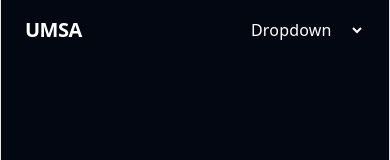
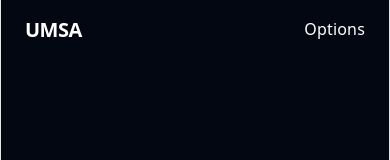
Before and after one commit to UoaWDCC/umsa, a React (Vite) app in the folder client/: page / in a window 390 px wide. Shown: the top 160 px of the page. Built offline with nearby package versions, Linux system fonts and the light colour scheme.

Commit message:
feat: revamped dropdown
each dropdown option now goes to a different page via route

```diff
--- a/client/src/components/Navbar.tsx
+++ b/client/src/components/Navbar.tsx
@@ -1,8 +1,14 @@
 import { Link, NavLink } from 'react-router-dom';
-import { useNavigate } from "react-router-dom";
-
+import React, { useState } from 'react';
 
 export default function Navbar() {
+
+  const [isOpen, setIsOpen] = useState(false);
+
+  const toggleDropdown = () => {
+    setIsOpen(!isOpen);
+    }
+
   const linkClass = ({ isActive }: { isActive: boolean }) =>
     `transition-colors hover:text-white ${isActive ? 'text-white font-semibold' : 'text-gray-400'}`;
 
@@ -10,9 +16,11 @@ export default function Navbar() {
 
   <nav className="mx-6 py-4">
     <div className="max-w-6xl mx-auto flex items-center justify-between">
+
       <Link to="/" className="text-xl font-bold tracking-tight">
         UMSA
       </Link>
+
       {/* shows on desktop screens (hidden at first) */}
       <div className="hidden md:flex gap-6 text-sm">
         <NavLink to="/" end className={linkClass}>home</NavLink>
@@ -21,12 +29,47 @@ export default function Navbar() {
       </div>
 
       {/* shows on small screens only (is hidden once screen size is big) */}
-      <select className="block md:hidden">
-        <option value="">Dropdown</option>
-        <option value="/">home</option>
-        <option value="/project-team">project team</option>
-        <option value="/sign-up">Sign Up</option>
-      </select>
+      <div className="block md:hidden">
+        <button onClick={toggleDropdown}>
+          Options
+        </button>
+      </div>
+
+        {isOpen && (
+            <div
+                className="mt-2 w-56
+                rounded-md shadow-lg bg-white ring-1 ring-black ring-opacity-5
+                focus:outline-none"
+                role="dropdown"
+            >
+                <div className="py-1" role="none">
+                    <a
+                        href="/project-team"
+                        className="block px-4 py-2 text-sm text-gray-700
+                        hover:bg-gray-100"
+                        role="dropdownitem"
+                    >
+                        Account settings
+                    </a>
+                    <a
+                        href="#"
+                        className="block px-4 py-2 text-sm text-gray-700
+                        hover:bg-gray-100"
+                        role="menuitem"
+                    >
+                        Support
+                    </a>
+                    <a
+                        href="#"
+                        className="block px-4 py-2 text-sm text-gray-700
+                        hover:bg-gray-100"
+                        role="menuitem"
+                    >
+                        License
+                    </a>
+                </div>
+            </div>
+        )}
 
     </div>
   </nav>
```
